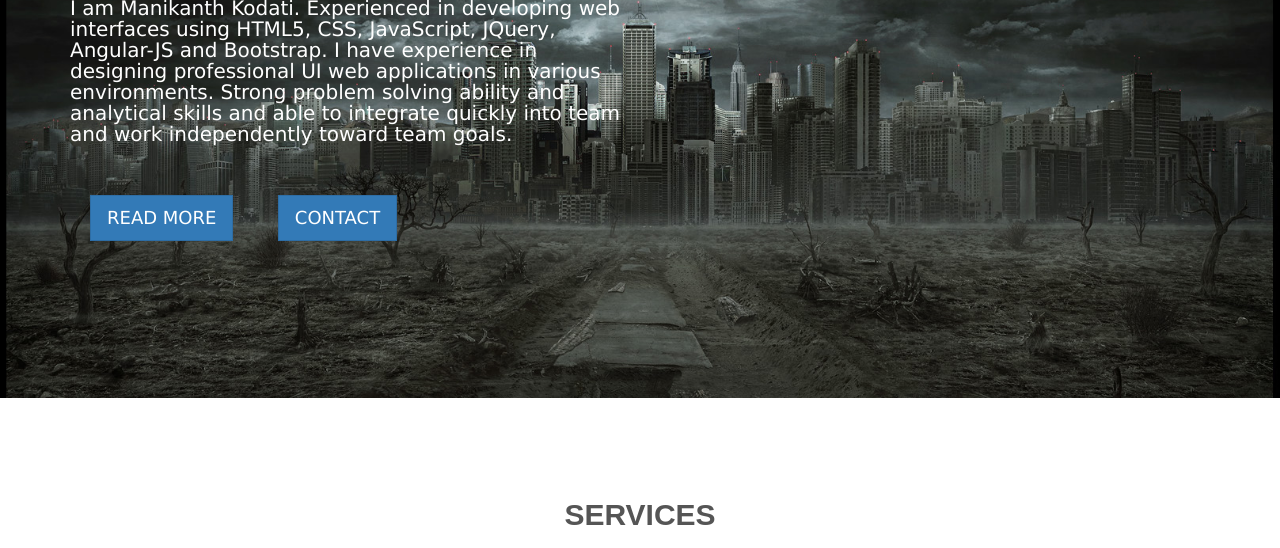
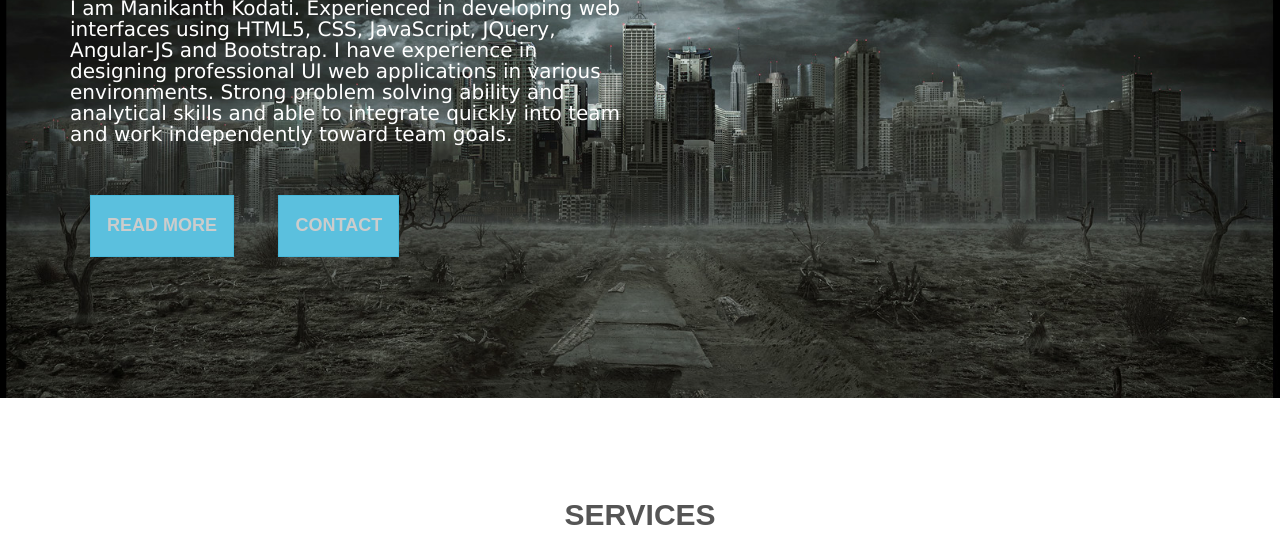
Before and after one commit to manikanth1110/manikanth1110.github.io, a plain HTML site: page index.html in a window 1280 px wide. Shown: the part 252-800 px from the top of the page. Drawn offline with nearby package versions, Linux system fonts and the light colour scheme.

Commit message:
portfolio
updated

```diff
--- a/index.html
+++ b/index.html
@@ -55,8 +55,9 @@
 				I have experience in designing professional UI web applications in various environments.
 				Strong problem solving ability and analytical skills and able to integrate quickly into team and work independently toward team goals.
 				  </p>
-				<button class="btn btn-lg btn-primary"> Read More</button>
-				<button class="btn btn-lg btn-primary"> Contact </button>
+
+				<button class="btn btn-lg btn-info"> <a href="#aboutme"><h4> Read More </h4></a></button>
+				<button class="btn btn-lg btn-info"> <a href="#contact"> <h4> Contact </h4> </a></button>
 				</div>
 
 			</div>
```
